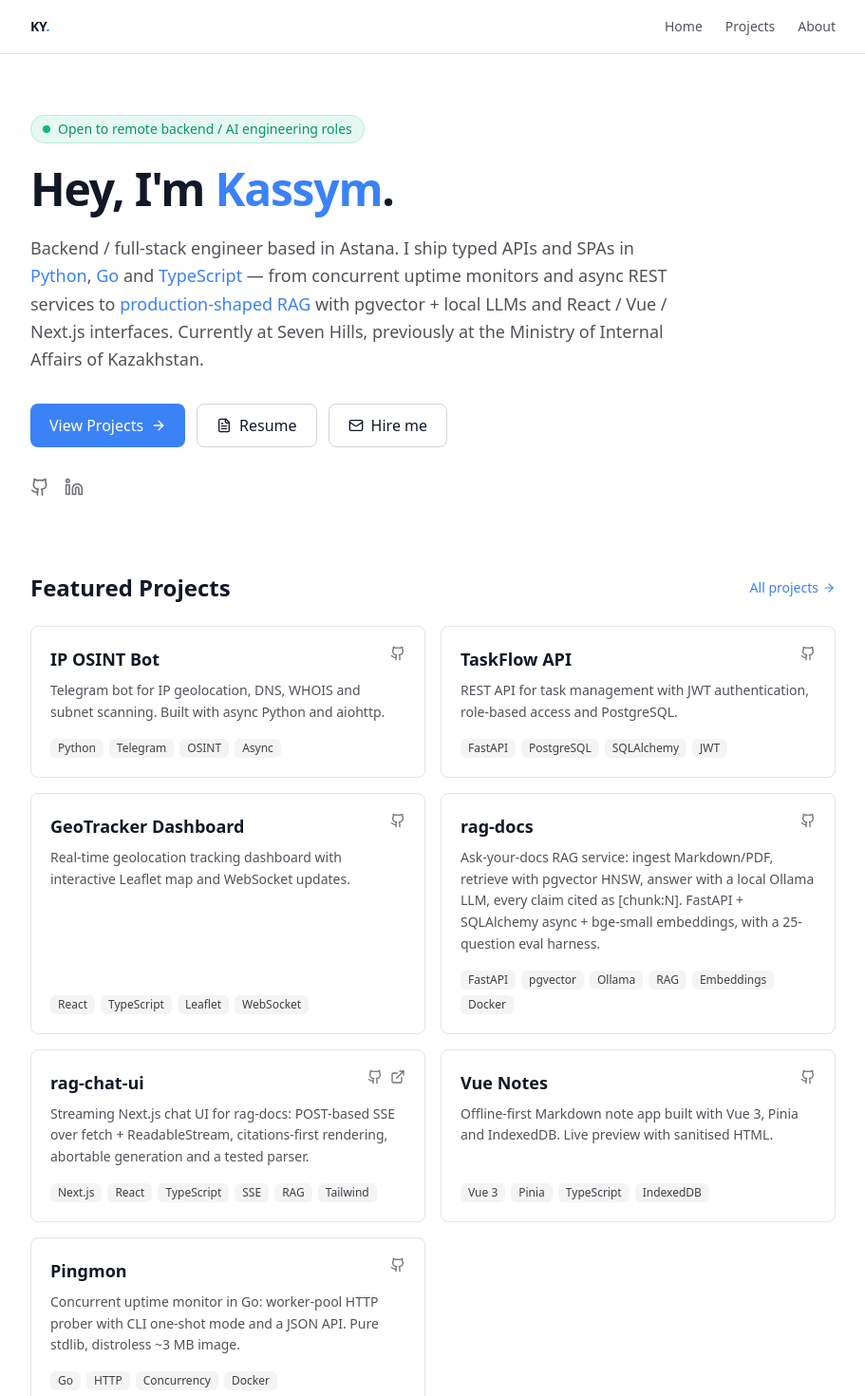
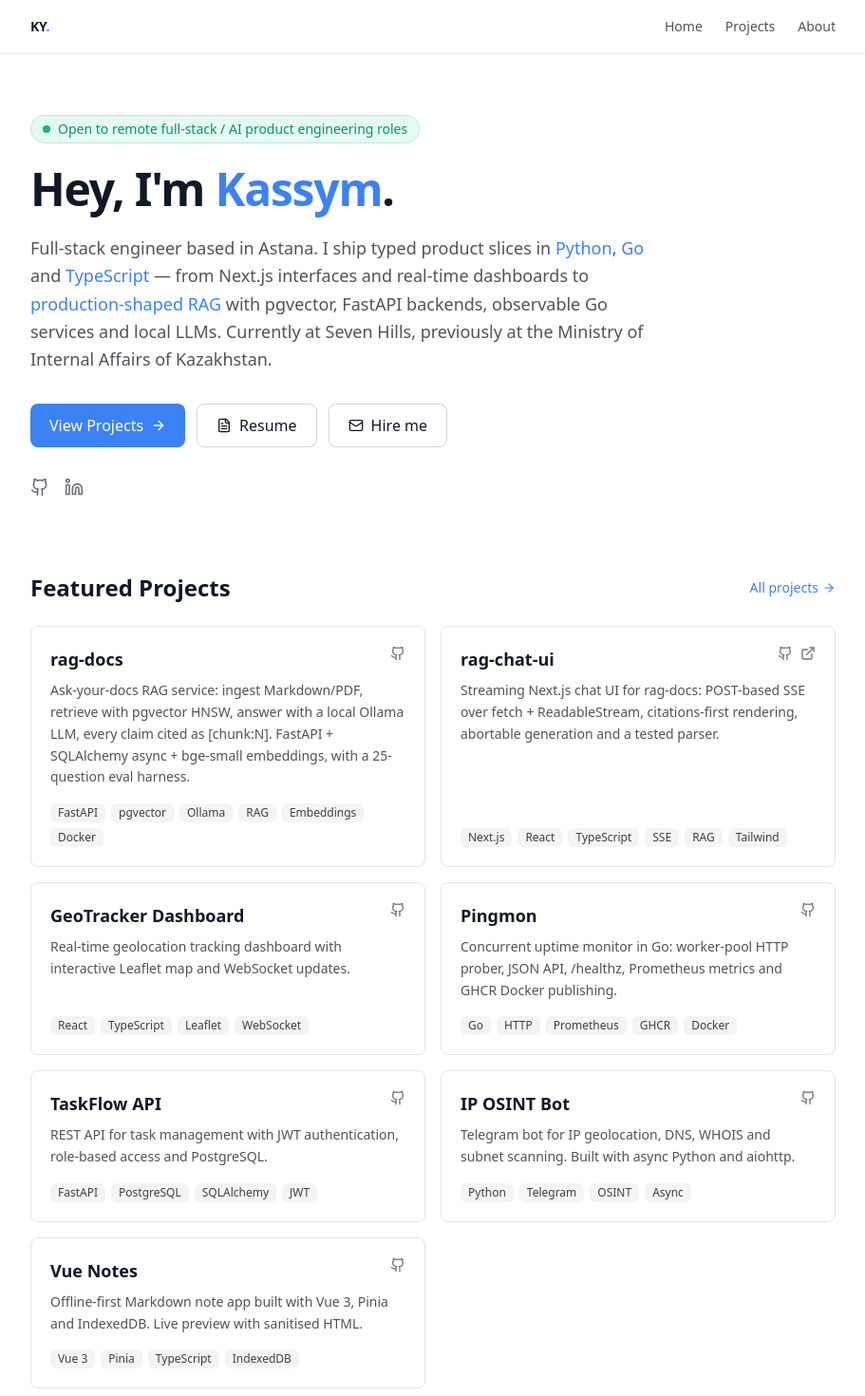
Before and after one commit to KassieIII/dev-portfolio, a Next.js app: page / in a window 1280 px wide. Shown: the top 1470 px of the page at 95% size, without its empty margins (184-1095 px from the left). Built offline with nearby package versions, Linux system fonts and the light colour scheme.

Commit message:
Reposition portfolio for full-stack AI work

```diff
--- a/app/about/page.tsx
+++ b/app/about/page.tsx
@@ -10,8 +10,9 @@ export default function AboutPage() {
       <div className="prose dark:prose-invert max-w-none space-y-4 text-zinc-700 dark:text-zinc-300">
         <p>
           I'm a full-stack engineer based in Astana, Kazakhstan with 4+ years
-          of commercial experience. My work spans government internal platforms,
-          intelligence tools, and AI-integrated products.
+          of commercial experience. My work spans production UIs, typed APIs,
+          government internal platforms, real-time geolocation, and
+          AI-integrated products.
         </p>
 
         <p>
@@ -19,8 +20,8 @@ export default function AboutPage() {
           <strong> TypeScript</strong>. I like systems that are small,
           observable, and boring in production: typed APIs, focused tests,
           sane CI, and Docker images that don&apos;t pull half the internet.
-          My current go-to stack is FastAPI + Next.js + PostgreSQL, with Go
-          for anything that needs raw concurrency.
+          My current go-to stack is Next.js + FastAPI + PostgreSQL, with Go
+          for observability, concurrency, and small infrastructure tools.
         </p>
 
         <h2 className="text-xl font-semibold pt-4">Background</h2>
@@ -36,7 +37,7 @@ export default function AboutPage() {
         <h2 className="text-xl font-semibold pt-4">Currently</h2>
         <p>
           Building real-time geolocation and AI tools at Seven Hills LLP. Open
-          to remote part-time and contract opportunities.
+          to remote full-stack, AI product, and backend-heavy product roles.
         </p>
       </div>
     </div>
--- a/app/layout.tsx
+++ b/app/layout.tsx
@@ -4,13 +4,13 @@ import Navbar from "@/components/Navbar";
 import Footer from "@/components/Footer";
 
 export const metadata: Metadata = {
-  title: "Kassym Yermakhanbet — Full-Stack Developer",
+  title: "Kassym Yermakhanbet — Full-Stack / AI Product Engineer",
   description:
-    "Full-stack developer building OSINT tools, geolocation systems and AI-integrated platforms.",
+    "Full-stack engineer building typed products across Next.js, FastAPI, Go, PostgreSQL and AI/RAG systems.",
   openGraph: {
-    title: "Kassym Yermakhanbet — Full-Stack Developer",
+    title: "Kassym Yermakhanbet — Full-Stack / AI Product Engineer",
     description:
-      "Full-stack developer building OSINT tools, geolocation systems and AI-integrated platforms.",
+      "Full-stack engineer building typed products across Next.js, FastAPI, Go, PostgreSQL and AI/RAG systems.",
     type: "website",
   },
 };
--- a/app/page.tsx
+++ b/app/page.tsx
@@ -17,22 +17,22 @@ export default function HomePage() {
             <span className="animate-ping absolute inline-flex h-full w-full rounded-full bg-emerald-400 opacity-75"></span>
             <span className="relative inline-flex rounded-full h-2 w-2 bg-emerald-500"></span>
           </span>
-          Open to remote backend / AI engineering roles
+          Open to remote full-stack / AI product engineering roles
         </div>
 
         <h1 className="text-4xl md:text-5xl font-bold tracking-tight">
           Hey, I'm <span className="text-accent">Kassym</span>.
         </h1>
         <p className="text-lg text-zinc-600 dark:text-zinc-400 leading-relaxed max-w-2xl">
-          Backend / full-stack engineer based in Astana. I ship typed APIs and SPAs in{" "}
+          Full-stack engineer based in Astana. I ship typed product slices in{" "}
           <span className="text-accent">Python</span>,{" "}
           <span className="text-accent">Go</span> and{" "}
-          <span className="text-accent">TypeScript</span> — from concurrent
-          uptime monitors and async REST services to{" "}
+          <span className="text-accent">TypeScript</span> — from Next.js
+          interfaces and real-time dashboards to{" "}
           <span className="text-accent">production-shaped RAG</span> with
-          pgvector + local LLMs and React / Vue / Next.js interfaces. Currently
-          at Seven Hills, previously at the Ministry of Internal Affairs of
-          Kazakhstan.
+          pgvector, FastAPI backends, observable Go services and local LLMs.
+          Currently at Seven Hills, previously at the Ministry of Internal
+          Affairs of Kazakhstan.
         </p>
 
         <div className="flex flex-wrap gap-3 pt-2">
@@ -51,7 +51,7 @@ export default function HomePage() {
             <FileText size={16} /> Resume
           </a>
           <a
-            href="mailto:honormorethangold@gmail.com?subject=Hiring%20%E2%80%94%20remote%20backend%20%2F%20AI%20role"
+            href="mailto:honormorethangold@gmail.com?subject=Hiring%20%E2%80%94%20remote%20full-stack%20%2F%20AI%20product%20role"
             className="inline-flex items-center gap-2 px-5 py-2.5 border border-zinc-300 dark:border-zinc-700 rounded-lg hover:bg-zinc-100 dark:hover:bg-zinc-800 transition-colors"
           >
             <Mail size={16} /> Hire me
--- a/lib/projects.ts
+++ b/lib/projects.ts
@@ -9,33 +9,6 @@ export interface Project {
 }
 
 export const projects: Project[] = [
-  {
-    slug: "ip-osint-bot",
-    title: "IP OSINT Bot",
-    description:
-      "Telegram bot for IP geolocation, DNS, WHOIS and subnet scanning. Built with async Python and aiohttp.",
-    tags: ["Python", "Telegram", "OSINT", "Async"],
-    github: "https://github.com/KassieIII/ip-osint-bot",
-    featured: true,
-  },
-  {
-    slug: "taskflow-api",
-    title: "TaskFlow API",
-    description:
-      "REST API for task management with JWT authentication, role-based access and PostgreSQL.",
-    tags: ["FastAPI", "PostgreSQL", "SQLAlchemy", "JWT"],
-    github: "https://github.com/KassieIII/TaskFlow-API",
-    featured: true,
-  },
-  {
-    slug: "geo-tracker",
-    title: "GeoTracker Dashboard",
-    description:
-      "Real-time geolocation tracking dashboard with interactive Leaflet map and WebSocket updates.",
-    tags: ["React", "TypeScript", "Leaflet", "WebSocket"],
-    github: "https://github.com/KassieIII/GeoTracker",
-    featured: true,
-  },
   {
     slug: "rag-docs",
     title: "rag-docs",
@@ -52,7 +25,43 @@ export const projects: Project[] = [
       "Streaming Next.js chat UI for rag-docs: POST-based SSE over fetch + ReadableStream, citations-first rendering, abortable generation and a tested parser.",
     tags: ["Next.js", "React", "TypeScript", "SSE", "RAG", "Tailwind"],
     github: "https://github.com/KassieIII/rag-chat-ui",
-    demo: "https://kassieiii.github.io/rag-chat-ui/?demo=1",
+    demo: "https://rag-chat-ui-roan.vercel.app/?demo=1",
+    featured: true,
+  },
+  {
+    slug: "geo-tracker",
+    title: "GeoTracker Dashboard",
+    description:
+      "Real-time geolocation tracking dashboard with interactive Leaflet map and WebSocket updates.",
+    tags: ["React", "TypeScript", "Leaflet", "WebSocket"],
+    github: "https://github.com/KassieIII/GeoTracker",
+    featured: true,
+  },
+  {
+    slug: "go-pingmon",
+    title: "Pingmon",
+    description:
+      "Concurrent uptime monitor in Go: worker-pool HTTP prober, JSON API, /healthz, Prometheus metrics and GHCR Docker publishing.",
+    tags: ["Go", "HTTP", "Prometheus", "GHCR", "Docker"],
+    github: "https://github.com/KassieIII/go-pingmon",
+    featured: true,
+  },
+  {
+    slug: "taskflow-api",
+    title: "TaskFlow API",
+    description:
+      "REST API for task management with JWT authentication, role-based access and PostgreSQL.",
+    tags: ["FastAPI", "PostgreSQL", "SQLAlchemy", "JWT"],
+    github: "https://github.com/KassieIII/TaskFlow-API",
+    featured: true,
+  },
+  {
+    slug: "ip-osint-bot",
+    title: "IP OSINT Bot",
+    description:
+      "Telegram bot for IP geolocation, DNS, WHOIS and subnet scanning. Built with async Python and aiohttp.",
+    tags: ["Python", "Telegram", "OSINT", "Async"],
+    github: "https://github.com/KassieIII/ip-osint-bot",
     featured: true,
   },
   {
@@ -73,15 +82,6 @@ export const projects: Project[] = [
     featured: true,
   },
   {
-    slug: "go-pingmon",
-    title: "Pingmon",
-    description:
-      "Concurrent uptime monitor in Go: worker-pool HTTP prober with CLI one-shot mode and a JSON API. Pure stdlib, distroless ~3 MB image.",
-    tags: ["Go", "HTTP", "Concurrency", "Docker"],
-    github: "https://github.com/KassieIII/go-pingmon",
-    featured: true,
-  },
-  {
     slug: "dev-portfolio",
     title: "Developer Portfolio",
     description:
```
Also changed, not shown: 1 other file (tests, documents, lock files or other folders).
